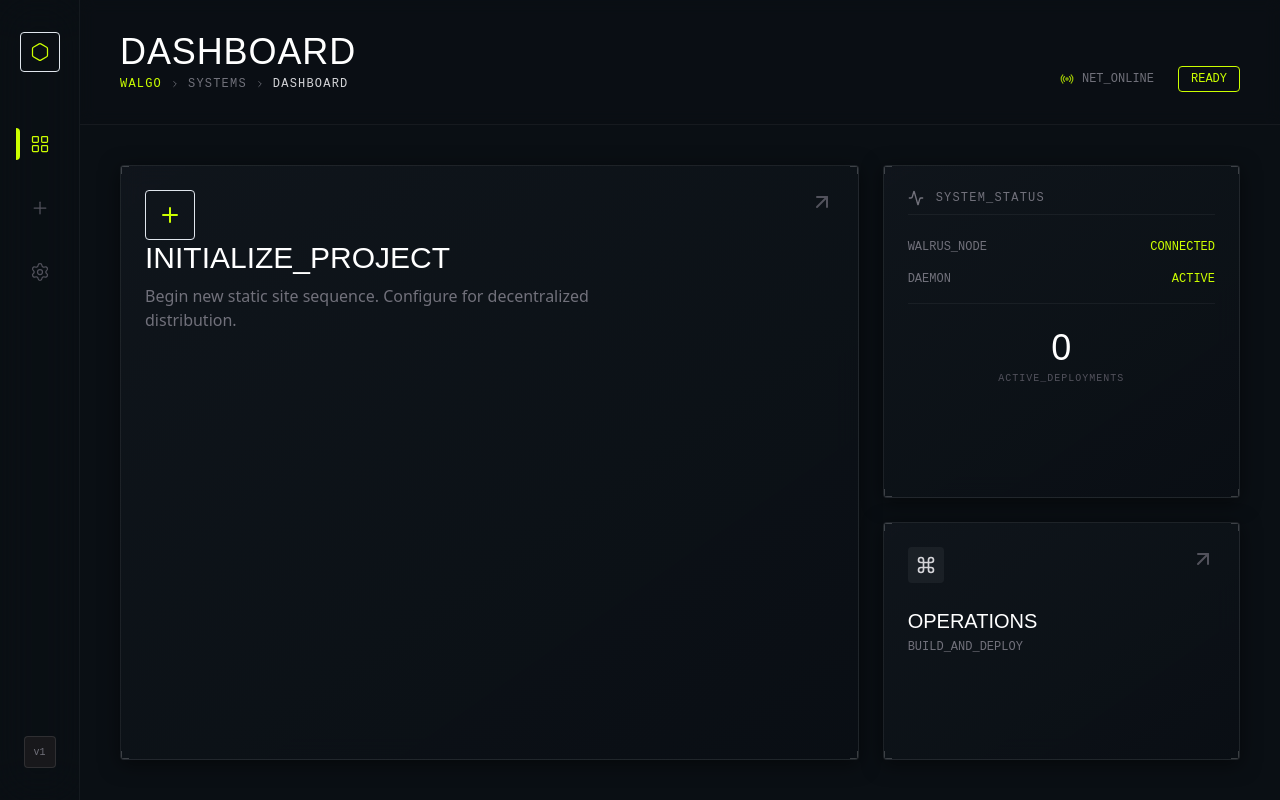
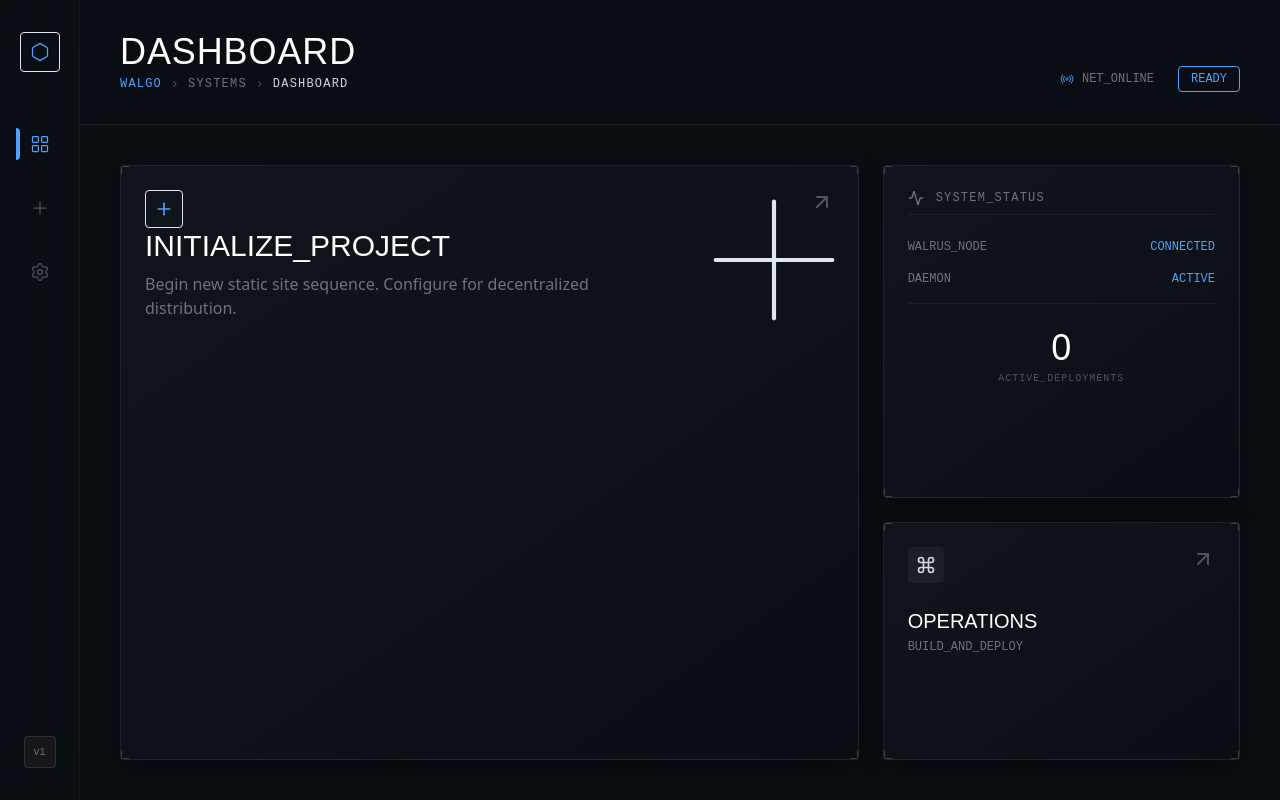
Before and after one commit to selimozten/walgo, a React app in the folder desktop/frontend/: page / in a window 1280 px wide. Built offline with nearby package versions, Linux system fonts and the light colour scheme; the HTML template or start-up script is replaced by a standard one.

Commit message:
feat: slightly modify frontend files.

```diff
--- a/desktop/frontend/src/App.tsx
+++ b/desktop/frontend/src/App.tsx
@@ -223,14 +223,19 @@ function App() {
                             {activeTab === 'dashboard' && (
                                 <div className="grid grid-cols-3 gap-6 h-full max-h-[600px]">
                                     <motion.div variants={itemVariants} className="col-span-2 row-span-2 h-full">
-                                        <Card onClick={() => setActiveTab('create')} className="h-full flex flex-col justify-between bg-zinc-900/20 hover:bg-zinc-900/30 transition-colors">
-                                            <div className="flex justify-between items-start">
-                                                <div className="p-3 bg-accent/10 rounded-sm border border-accent/20">
-                                                    <Plus size={24} className="text-accent" />
+                                        <Card onClick={() => setActiveTab('create')} className="h-full flex flex-col justify-between bg-zinc-900/20 hover:bg-zinc-900/30 transition-colors relative overflow-hidden group">
+                                            <div className="absolute -right-10 -bottom-10 text-accent/5 group-hover:text-accent/10 transition-colors duration-500">
+                                                <Plus size={200} strokeWidth={0.5} />
+                                            </div>
+
+                                            <div className="flex justify-between items-start relative z-10">
+                                                <div className="p-2 bg-accent/10 rounded-sm border border-accent/20">
+                                                    <Plus size={20} className="text-accent" />
                                                 </div>
                                                 <ArrowUpRight className="text-zinc-600 group-hover:text-accent transition-colors" />
                                             </div>
-                                            <div>
+
+                                            <div className="relative z-10">
                                                 <h2 className="text-3xl font-display font-light text-white mb-2">INITIALIZE_PROJECT</h2>
                                                 <p className="text-zinc-500 max-w-md font-light">Begin new static site sequence. Configure for decentralized distribution.</p>
                                             </div>
@@ -280,8 +285,8 @@ function App() {
                                 <motion.div variants={itemVariants} className="max-w-2xl mx-auto pt-10">
                                     <Card className="border-white/10 bg-zinc-900/20">
                                         <div className="flex items-center gap-4 mb-8 border-b border-white/5 pb-6">
-                                            <div className="w-12 h-12 bg-accent text-black rounded-sm flex items-center justify-center">
-                                                <Plus size={24} />
+                                            <div className="w-10 h-10 bg-accent text-black rounded-sm flex items-center justify-center shadow-[0_0_15px_rgba(77,162,255,0.3)]">
+                                                <Plus size={20} />
                                             </div>
                                             <div>
                                                 <h2 className="text-xl font-display font-medium text-white">PROJECT_INIT</h2>
--- a/desktop/frontend/src/index.css
+++ b/desktop/frontend/src/index.css
@@ -12,13 +12,13 @@
   /* Cyber-Industrial Palette */
   --color-bg-main: #0a0f14;
   --color-bg-card: #11161d;
-  --color-accent: #ccff00;
-  /* Acid Green */
-  --color-accent-dim: rgba(204, 255, 0, 0.1);
+  --color-accent: #4DA2FF;
+  /* Sui Blue */
+  --color-accent-dim: rgba(77, 162, 255, 0.1);
   --color-text-main: #e0e6ed;
   --color-text-muted: #94a3b8;
   --color-border: rgba(255, 255, 255, 0.08);
-  --color-border-active: rgba(204, 255, 0, 0.5);
+  --color-border-active: rgba(77, 162, 255, 0.5);
 }
 
 /* Import Fonts */
@@ -80,7 +80,7 @@ body {
   width: 100%;
   height: 100px;
   z-index: 10;
-  background: linear-gradient(0deg, rgba(0, 0, 0, 0) 0%, rgba(204, 255, 0, 0.03) 50%, rgba(0, 0, 0, 0) 100%);
+  background: linear-gradient(0deg, rgba(0, 0, 0, 0) 0%, rgba(77, 162, 255, 0.03) 50%, rgba(0, 0, 0, 0) 100%);
   opacity: 0.1;
   background-size: 100% 2px;
   animation: scanline 10s linear infinite;
```
